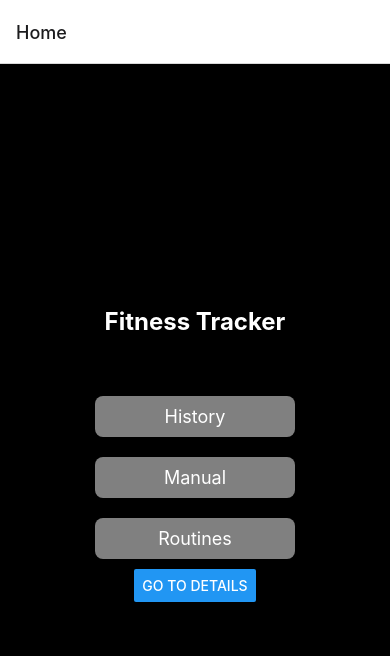
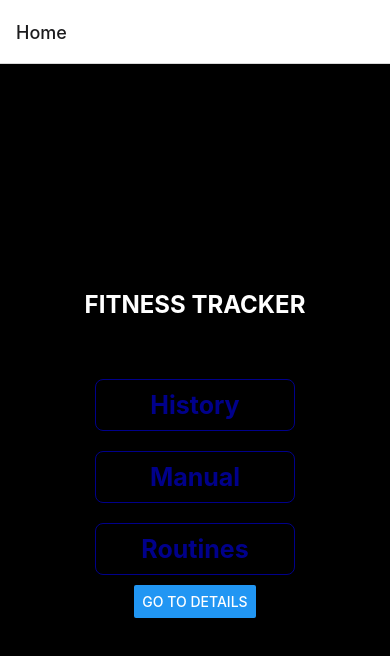
Before and after one commit to WarpSpeedNine/3311_002, a React Native app: screen /Home in a window 390 px wide. Shown: the top 656 px of the page. Built offline with nearby package versions, Linux system fonts and the light colour scheme.

Commit message:
cosmetic improvements

```diff
--- a/pages/HomeScreen.js
+++ b/pages/HomeScreen.js
@@ -4,7 +4,7 @@ import { View, Text, Button, TouchableOpacity, StyleSheet } from 'react-native';
 const HomeScreen = ({ navigation }) => {
     return (
         <View style={styles.container}>
-            <Text style={styles.header}>Fitness Tracker</Text>
+            <Text style={styles.header}>FITNESS TRACKER</Text>
 
             <TouchableOpacity style={styles.button} onPress={() => {/*Handle Button Press*/}}>
                 <Text style={styles.buttonText}>History</Text>
@@ -38,16 +38,19 @@ const styles = StyleSheet.create({
       marginBottom: 50,  // Adds some space below the header
     },
     button: {
-      backgroundColor: 'gray',  // Basic button color. You can choose anything.
+      backgroundColor: 'transparent',  // Basic button color. You can choose anything.
       padding: 10,
       marginVertical: 10,  // Adds space between buttons
       width: 200,  // Fixed button width
       alignItems: 'center',  // Center the text inside the button
       borderRadius: 8,  // Rounded corners
+      borderWidth: 1,
+      borderColor: '#00008b',
     },
     buttonText: {
-      color: 'white',
-      fontSize: 18,
+      color: '#00008b',
+      fontSize: 25,
+      fontWeight: 'bold',
     },
   });
 
```
